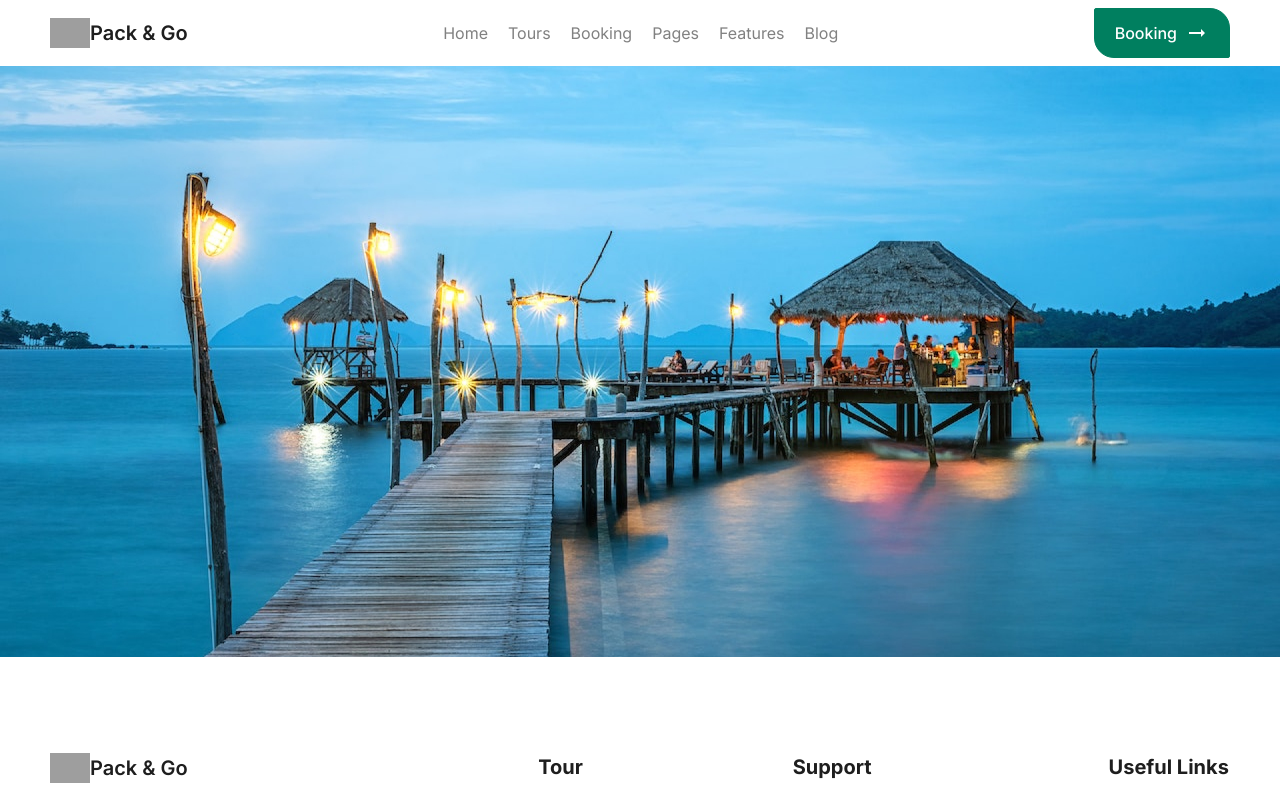
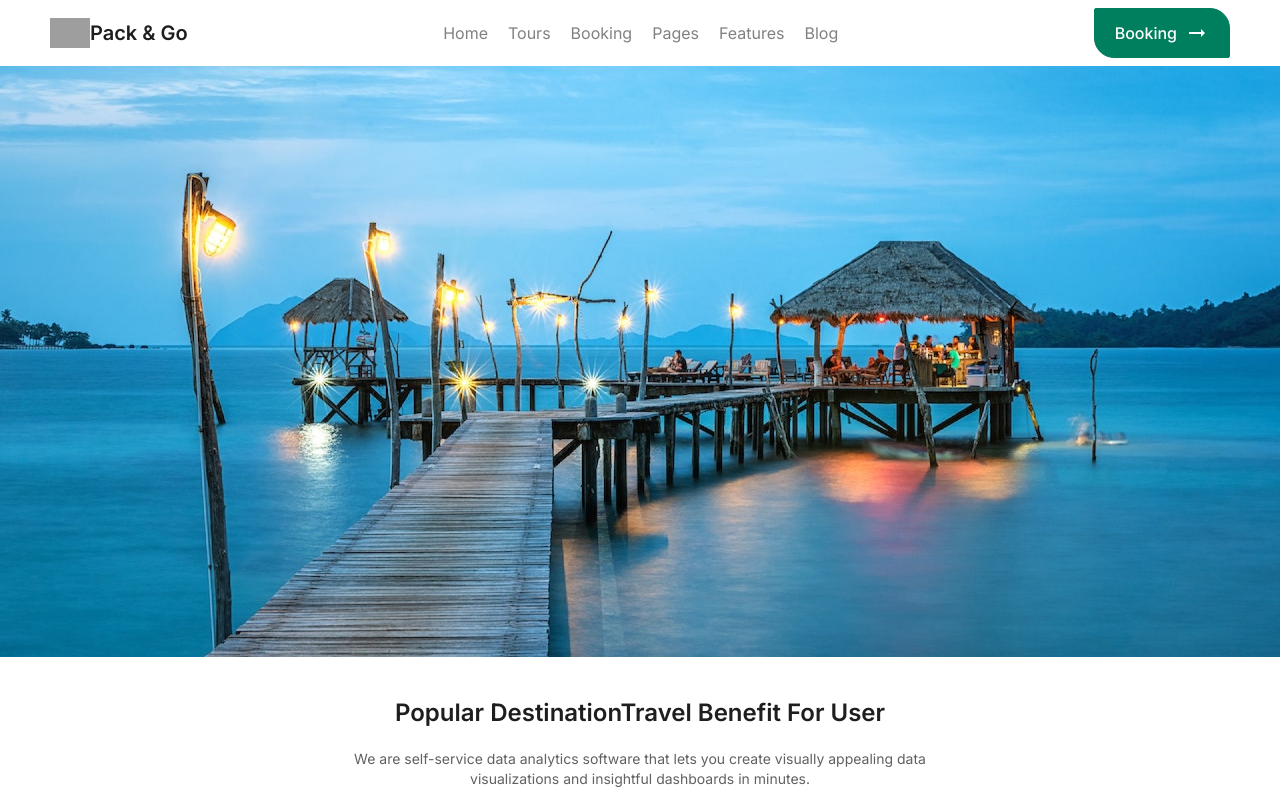
Before and after one commit to taskinahmadalfaruqe/Pack-And-Go-With-NextJS, a Next.js app: page / in a window 1280 px wide. Shown: the top 792 px of the page. Built offline with nearby package versions, Linux system fonts and the light colour scheme; grey boxes are pictures that could not be loaded.

Commit message:
Add Common Title Part

```diff
--- a/src/app/(public)/page.js
+++ b/src/app/(public)/page.js
@@ -1,4 +1,6 @@
 import Banner from '@/component/ui/Banner/Banner';
+import PopularDestination from '@/component/ui/PopularDestination/PopularDestination';
+import TravelBenefit from '@/component/ui/TravelBenefit/TravelBenefit';
 import React from 'react';
 
 export const metadata = {
@@ -9,6 +11,8 @@ const HomePage = () => {
   return (
     <div >
       <Banner></Banner>
+      <PopularDestination></PopularDestination>
+      <TravelBenefit></TravelBenefit>
     </div>
   );
 };
--- /dev/null
+++ b/src/component/shared/CommonTitle/CommonTitle.js
@@ -0,0 +1,12 @@
+import React from 'react';
+
+const CommonTitle = ({SectionTitle, SectionDescription}) => {
+    return (
+        <div className='flex gap-5 flex-col max-w-xl text-center mx-auto mt-10'>
+            <p className='text-2xl font-semibold text-HeadingColor capitalize'>{SectionTitle}</p>
+            <p className='text-sm text-ParagraphColor'>{SectionDescription}</p>
+        </div>
+    );
+};
+
+export default CommonTitle;
--- a/src/component/ui/PopularDestination/PopularDestination.js
+++ b/src/component/ui/PopularDestination/PopularDestination.js
@@ -1,9 +1,14 @@
+import CommonTitle from '@/component/shared/CommonTitle/CommonTitle';
 import React from 'react';
 
 const PopularDestination = () => {
     return (
         <div>
-            Popular Destination
+            <CommonTitle
+                SectionTitle={"Popular DestinationTravel Benefit For User"}
+                SectionDescription={"We are self-service data analytics software that lets you create visually appealing data visualizations and insightful dashboards in minutes."}
+            >
+            </CommonTitle>
         </div>
     );
 };
```
